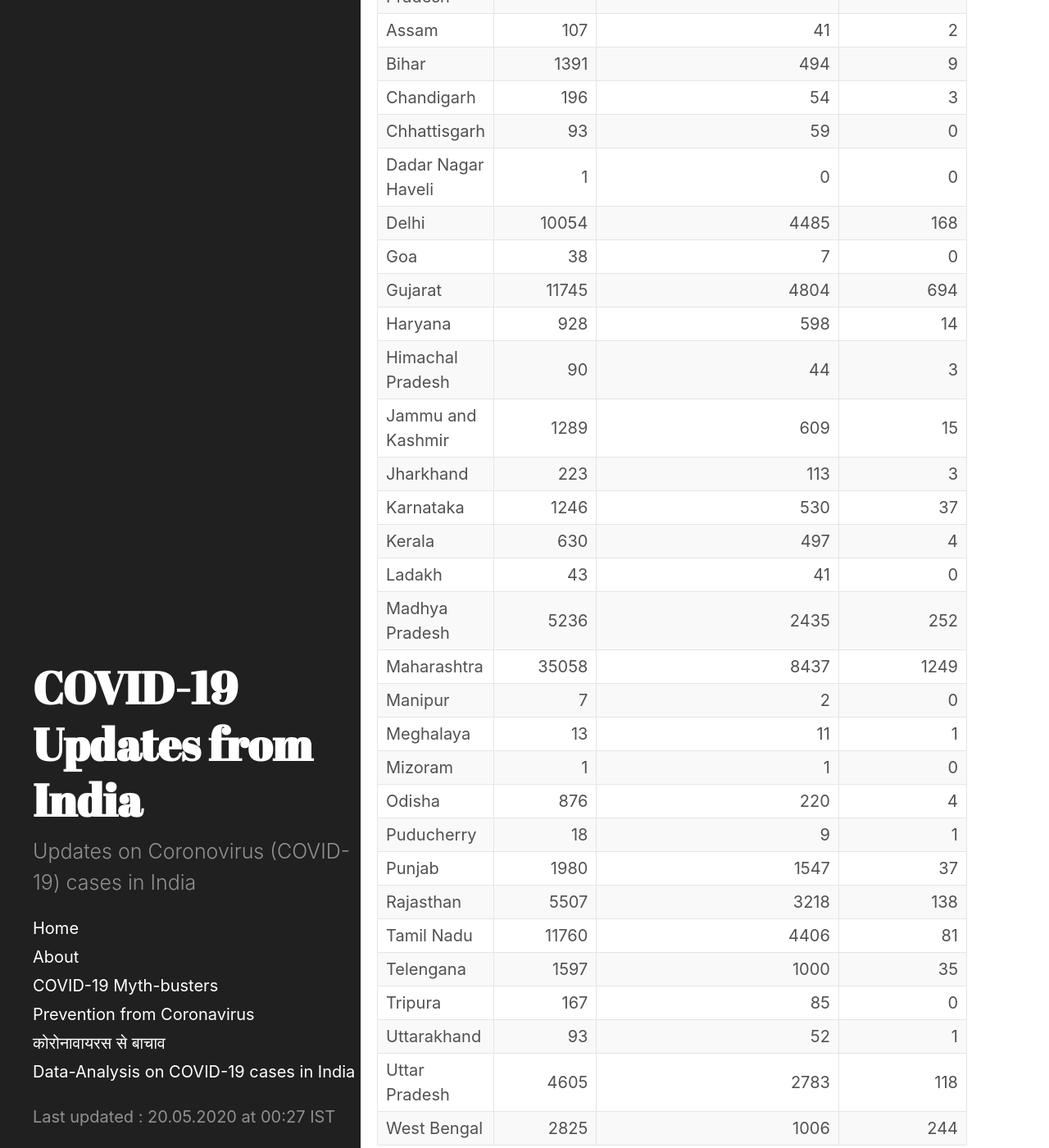
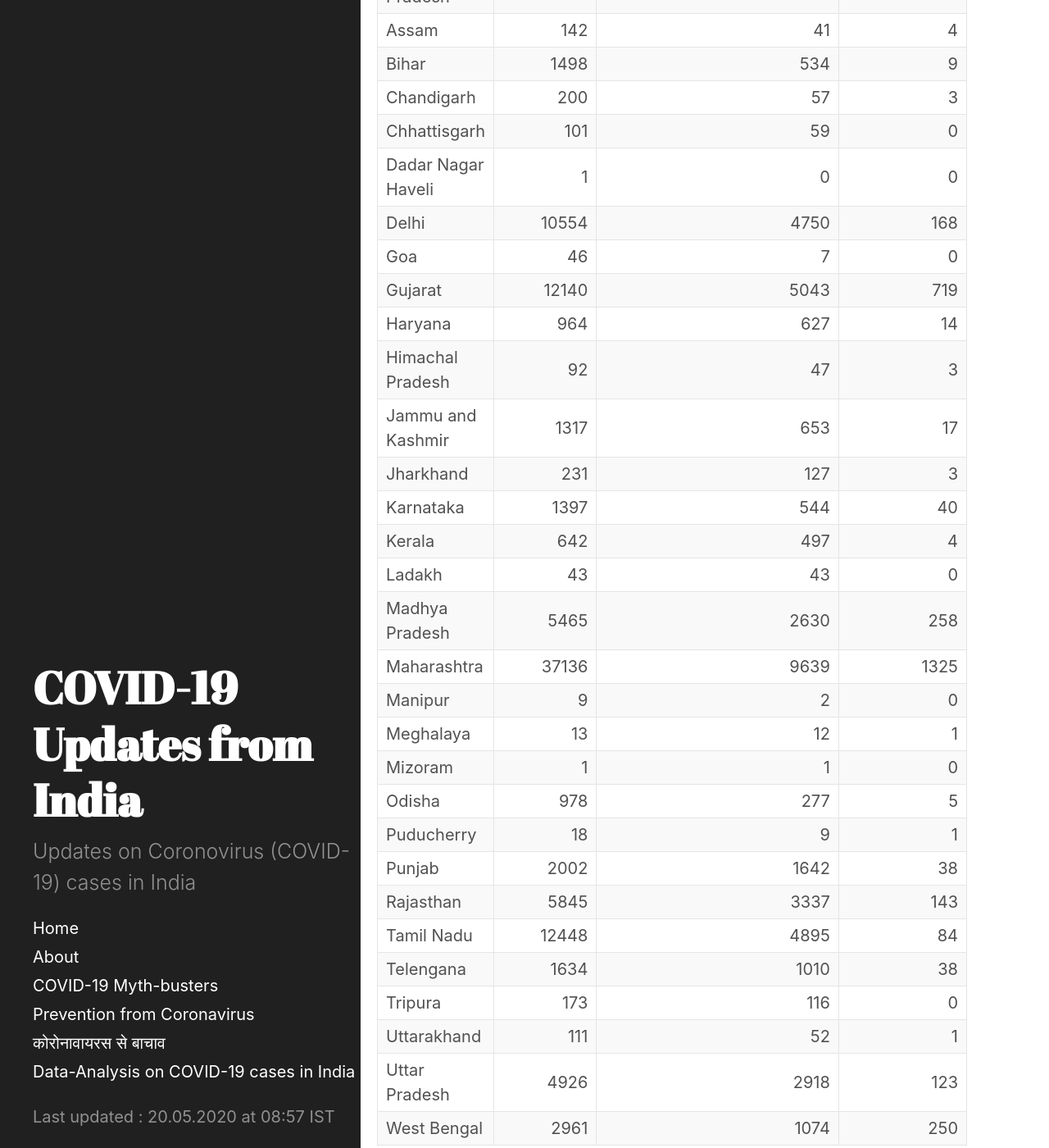
Before and after one commit to bhooraj/covid19updates-india, a Jekyll site: the page built from _posts/2020-05-20-home.md, in a window 1280 px wide and 1400 px high, scrolled down 930 px. Shown: the whole window at 82% size. Built offline with Jekyll 4.4.1, drawn with Linux system fonts in a browser that asks for light colours; some of the changed text lies outside the part shown.

Commit message:
20thMay Update

```diff
--- a/_data/last_updated.yml
+++ b/_data/last_updated.yml
@@ -1 +1 @@
-- updated_on : 20.05.2020 at 00:27 IST
+- updated_on : 20.05.2020 at 08:57 IST
--- /dev/null
+++ b/_includes/table-20200520-0857.md
@@ -0,0 +1,35 @@
+| Name of State / UT          |   Total Confirmed cases |   Cured/Discharged/Migrated |   Deaths ( more than 70% cases due to comorbidities ) |
+|:----------------------------|------------------------:|----------------------------:|------------------------------------------------------:|
+| Andaman and Nicobar Islands |                      33 |                          33 |                                                     0 |
+| Andhra Pradesh              |                    2532 |                        1621 |                                                    52 |
+| Arunachal Pradesh           |                       1 |                           1 |                                                     0 |
+| Assam                       |                     142 |                          41 |                                                     4 |
+| Bihar                       |                    1498 |                         534 |                                                     9 |
+| Chandigarh                  |                     200 |                          57 |                                                     3 |
+| Chhattisgarh                |                     101 |                          59 |                                                     0 |
+| Dadar Nagar Haveli          |                       1 |                           0 |                                                     0 |
+| Delhi                       |                   10554 |                        4750 |                                                   168 |
+| Goa                         |                      46 |                           7 |                                                     0 |
+| Gujarat                     |                   12140 |                        5043 |                                                   719 |
+| Haryana                     |                     964 |                         627 |                                                    14 |
+| Himachal Pradesh            |                      92 |                          47 |                                                     3 |
+| Jammu and Kashmir           |                    1317 |                         653 |                                                    17 |
+| Jharkhand                   |                     231 |                         127 |                                                     3 |
+| Karnataka                   |                    1397 |                         544 |                                                    40 |
+| Kerala                      |                     642 |                         497 |                                                     4 |
+| Ladakh                      |                      43 |                          43 |                                                     0 |
+| Madhya Pradesh              |                    5465 |                        2630 |                                                   258 |
+| Maharashtra                 |                   37136 |                        9639 |                                                  1325 |
+| Manipur                     |                       9 |                           2 |                                                     0 |
+| Meghalaya                   |                      13 |                          12 |                                                     1 |
+| Mizoram                     |                       1 |                           1 |                                                     0 |
+| Odisha                      |                     978 |                         277 |                                                     5 |
+| Puducherry                  |                      18 |                           9 |                                                     1 |
+| Punjab                      |                    2002 |                        1642 |                                                    38 |
+| Rajasthan                   |                    5845 |                        3337 |                                                   143 |
+| Tamil Nadu                  |                   12448 |                        4895 |                                                    84 |
+| Telengana                   |                    1634 |                        1010 |                                                    38 |
+| Tripura                     |                     173 |                         116 |                                                     0 |
+| Uttarakhand                 |                     111 |                          52 |                                                     1 |
+| Uttar Pradesh               |                    4926 |                        2918 |                                                   123 |
+| West Bengal                 |                    2961 |                        1074 |                                                   250 |
--- a/_posts/2020-05-19-home.md
+++ b/_posts/2020-05-20-home.md
@@ -22,7 +22,7 @@ Active Cases = Total cases - (Total Recovered/Discharged/Migrated + Total Deaths
 
 <div class="datatable-begin"></div>
 
-{% include table-20200519-0906.md %}
+{% include table-20200520-0857.md %}
 
 <div class="datatable-end"></div>
 <br>
```
Also changed, not shown: other parts of _posts/2020-05-20-home.md (+1 -1 lines), _includes/charts-20200520-0902.html (added, +193 -0 lines), _posts/2020-05-10-Updates.md (renamed from _posts/2020-05-09-Updates.md, +4 -0 lines), _posts/2020-05-20-Latest-updates.md (renamed from _posts/2020-05-19-Latest-updates.md, +6 -5 lines), stats-and-charts.md (+2 -2 lines).
